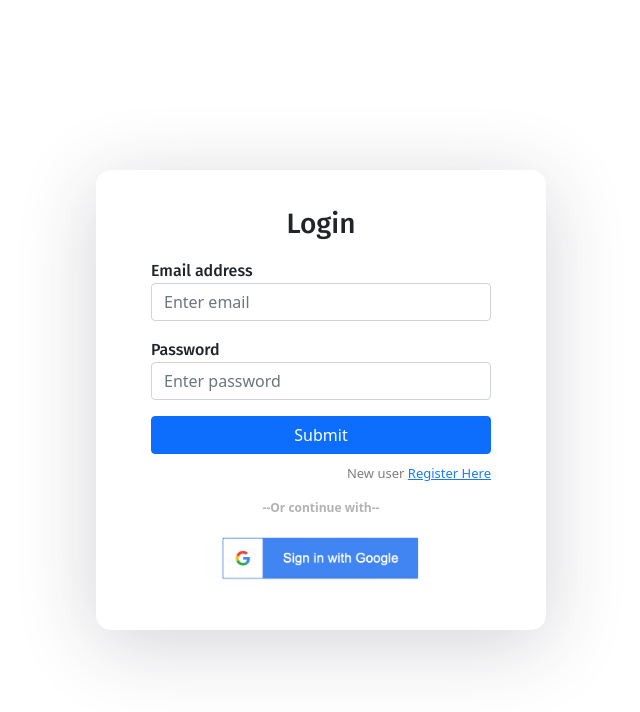
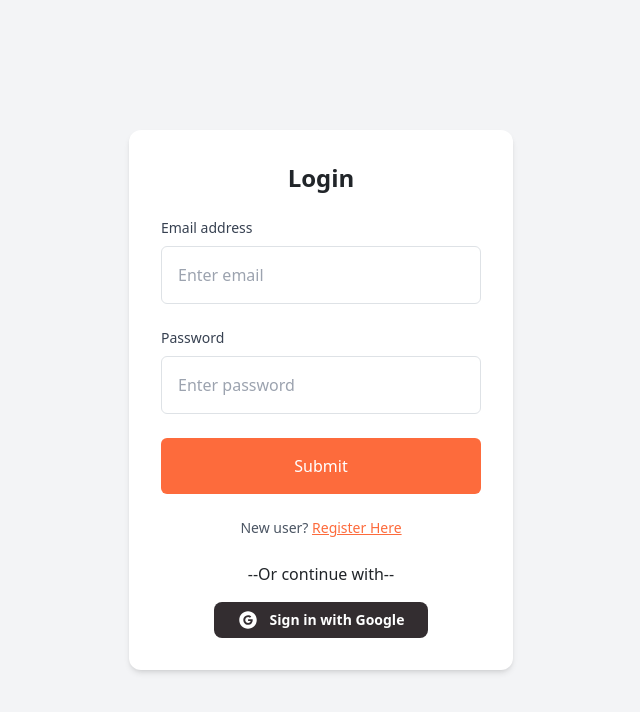
Before and after one commit to JonathanDabre/Email-login, a React (Create React App) app: page / in a window 1280 px wide. Shown: the top 712 px of the page, without its empty margins (319-959 px from the left). Built offline with nearby package versions, Linux system fonts and the light colour scheme; no server answers.

Commit message:
Added tailwind and fixed some ui

```diff
--- a/package.json
+++ b/package.json
@@ -10,6 +10,7 @@
     "firebase": "^10.12.4",
     "react": "^18.0.0",
     "react-dom": "^18.0.0",
+    "react-icons": "^5.2.1",
     "react-router-dom": "^6.3.0",
     "react-scripts": "5.0.1",
     "react-toastify": "^10.0.5",
@@ -38,5 +39,8 @@
       "last 1 firefox version",
       "last 1 safari version"
     ]
+  },
+  "devDependencies": {
+    "tailwindcss": "^3.4.7"
   }
 }
--- a/src/App.css
+++ /dev/null
@@ -1,38 +0,0 @@
-.App {
-  text-align: center;
-}
-
-.App-logo {
-  height: 40vmin;
-  pointer-events: none;
-}
-
-@media (prefers-reduced-motion: no-preference) {
-  .App-logo {
-    animation: App-logo-spin infinite 20s linear;
-  }
-}
-
-.App-header {
-  background-color: #282c34;
-  min-height: 100vh;
-  display: flex;
-  flex-direction: column;
-  align-items: center;
-  justify-content: center;
-  font-size: calc(10px + 2vmin);
-  color: white;
-}
-
-.App-link {
-  color: #61dafb;
-}
-
-@keyframes App-logo-spin {
-  from {
-    transform: rotate(0deg);
-  }
-  to {
-    transform: rotate(360deg);
-  }
-}
--- a/src/App.js
+++ b/src/App.js
@@ -1,6 +1,5 @@
 import React, { useEffect } from "react";
 import "../node_modules/bootstrap/dist/css/bootstrap.min.css";
-import "./App.css";
 import {
   BrowserRouter as Router,
   Routes,
@@ -10,7 +9,7 @@ import {
 
 import Login from "./components/login";
 import SignUp from "./components/register";
-
+import './index.css';
 import { ToastContainer } from "react-toastify";
 import "react-toastify/dist/ReactToastify.css";
 import Profile from "./components/profile";
@@ -45,7 +44,7 @@ function App() {
   return (
     <Router>
       <div className="App">
-        <div className="auth-wrapper">
+        <div className="auth-wrapper bg-[#ECF1F4] h-screen">
           <div className="auth-inner">
             <Routes>
               <Route
--- a/src/components/AdminPortal.jsx
+++ b/src/components/AdminPortal.jsx
@@ -1,5 +1,5 @@
 import React, { useState, useEffect } from 'react';
-import { auth, db } from './firebase';
+import { db } from './firebase';
 import { collection, query, getDocs, updateDoc, doc } from 'firebase/firestore';
 
 function AdminPortal() {
@@ -23,34 +23,43 @@ function AdminPortal() {
   };
 
   return (
-    <div>
-      <h3>Admin Portal</h3>
-      <table>
+    <div className="container mx-auto p-4 bg-[#ECF1F4]">
+      <h3 className="text-2xl font-bold mb-4">Admin Portal</h3>
+      <div className="overflow-x-auto">
+        <table className="min-w-full text-sm bg-white rounded-xl shadow-sm border-gray-200">
           <thead>
-          <tr>
-            <th>Email</th>
-            <th>First Name</th>
-            <th>Last Name</th>
-            <th>Blacklisted</th>
-            <th>Action</th>
+            <tr className="text-left">
+              <th className="pt-4 pb-3 px-4 ">Email</th>
+              <th className="pt-4 pb-3 px-4 ">First Name</th>
+              <th className="pt-4 pb-3 px-4 ">Last Name</th>
+              <th className="pt-4 pb-3 px-4  text-center">Blacklisted</th>
+              <th className="pt-4 pb-3 px-4  text-center">Action</th>
             </tr>
           </thead>
-        <tbody>
+          <tbody className='pt-2'>
             {users.map(user => (
-            <tr key={user.id}>
-              <td>{user.email}</td>
-              <td>{user.firstName}</td>
-              <td>{user.lastName}</td>
-              <td>{user.blacklisted ? 'Yes' : 'No'}</td>
-              <td>
-                <button onClick={() => handleBlacklistToggle(user.id, user.blacklisted)}>
+              <tr key={user.id} className="hover:bg-gray-50">
+                <td className="py-[12px] px-4 border-t">{user.email}</td>
+                <td className="py-[12px] px-4 border-t">{user.firstName}</td>
+                <td className="py-[12px] px-4 border-t">{user.lastName}</td>
+                <td className="py-[12px] px-4 border-t text-center">{user.blacklisted ? 'Yes' : 'No'}</td>
+                <td className="py-[12px] px-4 border-t">
+                  <button
+                    onClick={() => handleBlacklistToggle(user.id, user.blacklisted)}
+                    className={`px-3 py-2 rounded-full text-sm font-semibold flex w-[100%] justify-center ${
+                      user.blacklisted ? 'bg-[#332D30] text-white' : 'bg-[#FD6B3C] text-white'
+                    }`}
+                  >
                     {user.blacklisted ? 'Unblacklist' : 'Blacklist'}
                   </button>
                 </td>
               </tr>
             ))}
+            <tr className='h-2'></tr>
+
           </tbody>
         </table>
+      </div>
     </div>
   );
 }
--- a/src/components/login.jsx
+++ b/src/components/login.jsx
@@ -51,41 +51,47 @@ function Login() {
   };
 
   return (
-    <form onSubmit={handleSubmit}>
-      <h3>Login</h3>
-
-      <div className="mb-3">
-        <label>Email address</label>
+    <div className="flex items-center justify-center min-h-screen bg-gray-100">
+      <div className="w-[400px] max-w-sm p-8 bg-white shadow-md rounded-xl">
+        <h3 className="text-2xl font-semibold mb-6 text-center">Login</h3>
+        <form onSubmit={handleSubmit} className="w-[100%]">
+          <div className="mb-4">
+            <label className="block text-gray-700 text-sm font-medium mb-2">Email address</label>
             <input
               type="email"
-          className="form-control"
+              className="w-full p-3 border border-gray-300 rounded-md focus:outline-none focus:ring-2 focus:ring-[#FD6B3C]"
               placeholder="Enter email"
               value={email}
               onChange={(e) => setEmail(e.target.value)}
             />
           </div>
 
-      <div className="mb-3">
-        <label>Password</label>
+          <div className="mb-6">
+            <label className="block text-gray-700 text-sm font-medium mb-2">Password</label>
             <input
               type="password"
-          className="form-control"
+              className="w-full p-3 border border-gray-300 rounded-md focus:outline-none focus:ring-2 focus:ring-[#FD6B3C]"
               placeholder="Enter password"
               value={password}
               onChange={(e) => setPassword(e.target.value)}
             />
           </div>
 
-      <div className="d-grid">
-        <button type="submit" className="btn btn-primary">
+          <div className="mb-6">
+            <button type="submit" className="w-full bg-[#FD6B3C] text-white p-3 rounded-md hover:bg-[#d65429] focus:outline-none focus:ring-2 focus:ring-[#FD6B3C]">
               Submit
             </button>
           </div>
-      <p className="forgot-password text-right">
-        New user <a href="/register">Register Here</a>
+
+          <p className="text-sm text-gray-600 text-center">
+            New user? <a href="/register" className="text-[#FD6B3C] hover:underline">Register Here</a>
           </p>
+          <div className="mt-4 text-center">
             <SignInwithGoogle />
+          </div>
         </form>
+      </div>
+    </div>
   );
 }
 
--- a/src/components/profile.jsx
+++ b/src/components/profile.jsx
@@ -36,38 +36,41 @@ const Profile = ({ isAdmin }) => {
   }
 
   return (
-    <div>
+    <div className="flex flex-col items-center justify-center min-h-screen bg-[#ECF1F4] p-4">
       {userDetails ? (
         <>
-          <div style={{ display: "flex", justifyContent: "center" }}>
-            <img
+          <div className="flex justify-center mb-4">
+            {/* <img
               src={userDetails.photo}
-              width={"40%"}
-              style={{ borderRadius: "50%" }}
-            />
+              className="w-40 h-40 rounded-full object-cover"
+              alt="profile-icon"
+            /> */}
           </div>
-          <h3>Welcome {userDetails.firstName} </h3>
-          <div>
-            <p>Email: {userDetails.email}</p>
-            <p>First Name: {userDetails.firstName}</p>
-            {/* <p>Last Name: {userDetails.lastName}</p> */}
+          <h3 className="text-2xl font-semibold mb-2">Welcome {userDetails.firstName} </h3>
+          <div className="bg-white shadow-lg rounded-lg p-6 mb-4 w-full max-w-md">
+            <p className="mb-2"><span className="font-medium">Email:</span> {userDetails.email}</p>
+            <p className="mb-2"><span className="font-medium">First Name:</span> {userDetails.firstName}</p>
+            {/* <p><span className="font-medium">Last Name:</span> {userDetails.lastName}</p> */}
           </div>
           {isAdmin && (
-            <div>
+            <div className="mb-4">
               <button
-                className="btn btn-secondary"
+                className="bg-blue-500 text-white py-2 px-4 rounded shadow hover:bg-blue-600"
                 onClick={() => navigate('/admin')} // Redirect to admin portal
               >
                 Go to Admin Portal
               </button>
             </div>
           )}
-          <button className="btn btn-primary" onClick={handleLogout}>
+          <button
+            className="bg-red-500 text-white py-2 px-4 rounded shadow hover:bg-red-600"
+            onClick={handleLogout}
+          >
             Logout
           </button>
         </>
       ) : (
-        <p>Loading...</p>
+        <p className="text-lg">Loading...</p>
       )}
     </div>
   );
--- a/src/components/signInWIthGoogle.js
+++ b/src/components/signInWIthGoogle.js
@@ -2,6 +2,7 @@ import { GoogleAuthProvider, signInWithPopup } from "firebase/auth";
 import { auth, db } from "./firebase";
 import { toast } from "react-toastify";
 import { setDoc, doc } from "firebase/firestore";
+import { AiFillGoogleCircle } from "react-icons/ai";
 
 function SignInwithGoogle() {
   function googleLogin() {
@@ -29,8 +30,11 @@ function SignInwithGoogle() {
       <div
         style={{ display: "flex", justifyContent: "center", cursor: "pointer" }}
         onClick={googleLogin}
-      >
-        <img src={require("../google.png")} width={"60%"} />
+      > <div className="flex space-x-3 bg-[#332D30] px-4 py-2 rounded-lg text-white font-semibold text-sm">
+
+          <div className="flex items-center text-xl"><AiFillGoogleCircle /></div>
+          <div className="">Sign in with Google</div>
+      </div>
       </div>
     </div>
   );
--- a/src/index.css
+++ b/src/index.css
@@ -1,91 +1,3 @@
-@import url("https://fonts.googleapis.com/css?family=Fira+Sans:400,500,600,700,800");
-
-* {
-  box-sizing: border-box;
-}
-body {
-  /* background: #1c8ef9 !important; */
-  min-height: 100vh;
-  display: flex;
-  font-weight: 400;
-  font-family: "Fira Sans", sans-serif;
-}
-
-h1,
-h2,
-h3,
-h4,
-h5,
-h6,
-label,
-span {
-  font-weight: 500;
-  font-family: "Fira Sans", sans-serif;
-}
-
-body,
-html,
-.App,
-#root,
-.auth-wrapper {
-  width: 100%;
-  height: 100%;
-}
-
-.navbar-light {
-  background-color: #ffffff;
-  box-shadow: 0px 14px 80px rgba(34, 35, 58, 0.2);
-}
-
-.auth-wrapper {
-  display: flex;
-  justify-content: center;
-  flex-direction: column;
-  text-align: left;
-}
-
-.auth-inner {
-  width: 450px;
-  margin: auto;
-  background: #ffffff;
-  box-shadow: 0px 14px 80px rgba(34, 35, 58, 0.2);
-  padding: 40px 55px 45px 55px;
-  border-radius: 15px;
-  transition: all 0.3s;
-}
-
-.auth-wrapper .form-control:focus {
-  border-color: #167bff;
-  box-shadow: none;
-}
-
-.auth-wrapper h3 {
-  text-align: center;
-  margin: 0;
-  line-height: 1;
-  padding-bottom: 20px;
-}
-
-.custom-control-label {
-  font-weight: 400;
-}
-
-.forgot-password,
-.forgot-password a {
-  text-align: right;
-  font-size: 13px;
-  padding-top: 10px;
-  color: #7f7d7d;
-  margin: 0;
-}
-
-.forgot-password a {
-  color: #167bff;
-}
-.continue-p{
-  font-size: 12px;
-    color: #b2b2b2;
-    font-weight: 600;
-    margin-top: 1rem;
-    text-align: center;
-}
+@tailwind base;
+@tailwind components;
+@tailwind utilities;
--- /dev/null
+++ b/tailwind.config.js
@@ -0,0 +1,10 @@
+/** @type {import('tailwindcss').Config} */
+module.exports = {
+  content: [
+    "./src/**/*.{js,jsx,ts,tsx}",
+  ],
+  theme: {
+    extend: {},
+  },
+  plugins: [],
+}
```
Also changed, not shown: 1 other file (tests, documents, lock files or other folders). Lines whose indentation alone changed are shown as unchanged.
